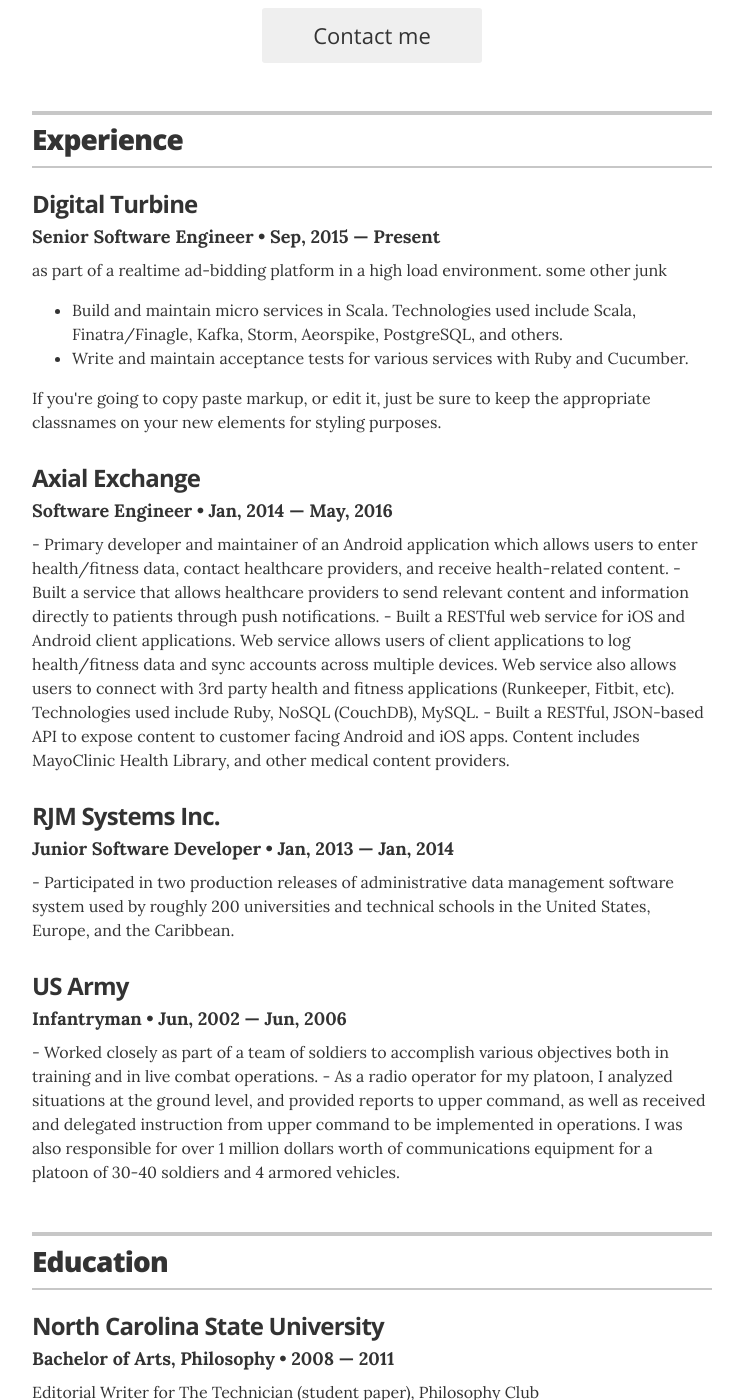
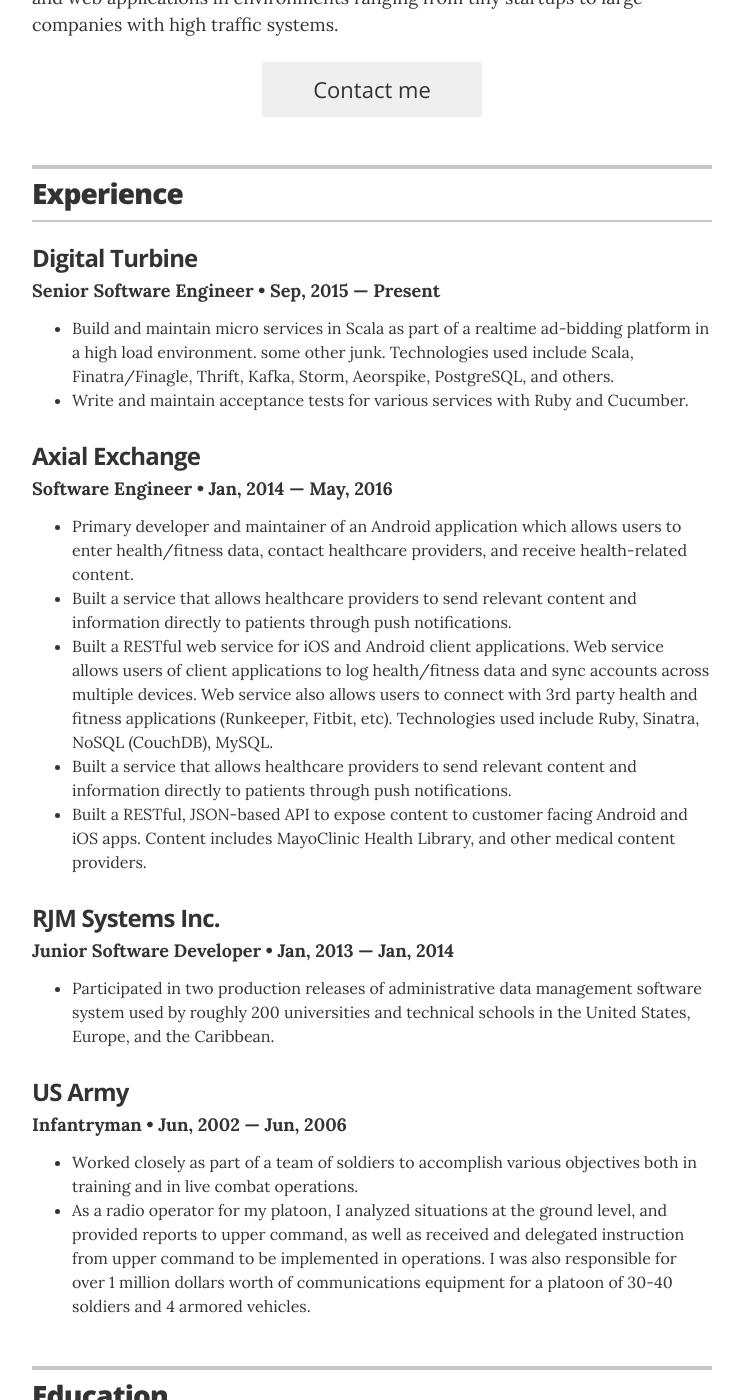
Before and after one commit to meekrabR6R/sites, a Jekyll site: the page built from resume/index.html, in a window 1280 px wide and 1400 px high, scrolled down 329 px. Shown: the whole window, without its empty margins (268-1011 px from the left). Built offline with Jekyll 4.4.1, drawn with Linux system fonts in a browser that asks for light colours; some of the changed text lies outside the part shown.

Commit message:
update resume

```diff
--- a/resume/_config.yml
+++ b/resume/_config.yml
@@ -25,11 +25,11 @@
 # comment out to hide
 resume_section_experience:      true
 resume_section_education:       true
-resume_section_projects:        true
+resume_section_projects:        false
 resume_section_skills:          true
 resume_section_recognition:     true
-resume_section_links:           true
-resume_section_associations:    true
+resume_section_links:           false
+resume_section_associations:    false
 
 # Resume social links
 # uncomment the options you wish to display, and add your own URL
--- a/resume/_layouts/resume.html
+++ b/resume/_layouts/resume.html
@@ -11,7 +11,7 @@
 
         <!-- You can turn off the avatar in _config.yml by setting to false -->
         {% if site.resume_avatar == 'true' %}
-        <img src="images/avatar.jpg" alt="my photo" class="avatar" itemprop="image">
+        <img src="images/prof_pic3.jpg" alt="my photo" class="avatar" itemprop="image">
         {% endif %}
 
         <!-- Your name is defined in the _config.yml file -->
@@ -27,7 +27,7 @@
         </div>
 
         <div class="executive-summary" itemprop="description">
-          <p>Holder</p>
+          <p>Software Engineer with experience developing web services, mobile applications, and web applications in environments ranging from tiny startups to large companies with high traffic systems.</p>
         </div>
 
         {% if site.resume_looking_for_work == 'yes' %}
@@ -51,40 +51,44 @@
         <div class="resume-item" itemscope itemprop="worksFor" itemtype="http://schema.org/Organization">
           <h3 class="resume-item-title" itemprop="name">Digital Turbine</h3>
           <h4 class="resume-item-details" itemprop="description">Senior Software Engineer &bull; Sep, 2015 &mdash; Present</h4>
-          <p class="resume-item-copy"> as part of a realtime ad-bidding platform in a high load environment. some other junk</p>
+          <p class="resume-item-copy"></p>
           <ul class="resume-item-list">
-            <li>Build and maintain micro services in Scala. Technologies used include Scala, Finatra/Finagle, Kafka, Storm, Aeorspike, PostgreSQL, and others. </li>
+            <li>Build and maintain micro services in Scala  as part of a realtime ad-bidding platform in a high load environment. some other junk. Technologies used include Scala, Finatra/Finagle, Thrift, Kafka, Storm, Aeorspike, PostgreSQL, and others. </li>
             <li>Write and maintain acceptance tests for various services with Ruby and Cucumber.</li>
           </ul>
-          <p class="resume-item-copy">If you're going to copy paste markup, or edit it, just be sure to keep the appropriate classnames on your new elements for styling purposes.</p>
-
         </div><!-- end of resume-item -->
-
         <!-- another resume item -->
         <div class="resume-item" itemscope itemprop="worksFor" itemtype="http://schema.org/Organization">
           <h3 class="resume-item-title" itemprop="name">Axial Exchange</h3>
           <h4 class="resume-item-details" itemprop="description">Software Engineer &bull; Jan, 2014 &mdash; May, 2016</h4>
-          <p class="resume-item-copy">- Primary developer and maintainer of an Android application which allows users to enter health/fitness data, contact healthcare providers, and receive health-related content.
-- Built a service that allows healthcare providers to send relevant content and information directly to patients through push notifications.
-- Built a RESTful web service for iOS and Android client applications. Web service allows users of client applications to log health/fitness data and sync accounts across multiple devices. Web service also allows users to connect with 3rd party health and fitness applications (Runkeeper, Fitbit, etc). Technologies used include Ruby, NoSQL (CouchDB), MySQL.
-- Built a RESTful, JSON-based API to expose content to customer facing Android and iOS apps. Content includes MayoClinic Health Library, and other medical content providers.</p>
-
+          <p class="resume-item-copy"></p>
+          <ul class="resume-item-list">
+            <li>Primary developer and maintainer of an Android application which allows users to enter health/fitness data, contact healthcare providers, and receive health-related content.</li>
+            <li>Built a service that allows healthcare providers to send relevant content and information directly to patients through push notifications.</li>
+            <li>Built a RESTful web service for iOS and Android client applications. Web service allows users of client applications to log health/fitness data and sync accounts across multiple devices. Web service also allows users to connect with 3rd party health and fitness applications (Runkeeper, Fitbit, etc). Technologies used include Ruby, Sinatra, NoSQL (CouchDB), MySQL.</li>
+            <li>Built a service that allows healthcare providers to send relevant content and information directly to patients through push notifications.</li>
+            <li>Built a RESTful, JSON-based API to expose content to customer facing Android and iOS apps. Content includes MayoClinic Health Library, and other medical content providers.</li>
+          </ul>
         </div><!-- end of resume-item -->
 
         <!-- by now you're getting the picture... -->
         <div class="resume-item" itemscope itemprop="worksFor" itemtype="http://schema.org/Organization">
           <h3 class="resume-item-title" itemprop="name">RJM Systems Inc.</h3>
           <h4 class="resume-item-details" itemprop="description">Junior Software Developer &bull; Jan, 2013 &mdash; Jan, 2014</h4>
-          <p class="resume-item-copy">- Participated in two production releases of administrative data management software system used by roughly 200 universities and technical schools in the United States, Europe, and the Caribbean.</p>
-
+          <p class="resume-item-copy"></p>
+          <ul class="resume-item-list">
+            <li>Participated in two production releases of administrative data management software system used by roughly 200 universities and technical schools in the United States, Europe, and the Caribbean.</li>
+          </ul>
         </div><!-- end of resume-item -->
 
         <div class="resume-item" itemscope itemprop="worksFor" itemtype="http://schema.org/Organization">
           <h3 class="resume-item-title" itemprop="name">US Army</h3>
           <h4 class="resume-item-details" itemprop="description">Infantryman &bull; Jun, 2002 &mdash; Jun, 2006</h4>
-          <p class="resume-item-copy">- Worked closely as part of a team of soldiers to accomplish various objectives both in training and in live combat operations.
-- As a radio operator for my platoon, I analyzed situations at the ground level, and provided reports to upper command, as well as received and delegated instruction from upper command to be implemented in operations. I was also responsible for over 1 million dollars worth of communications equipment for a platoon of 30-40 soldiers and 4 armored vehicles.</p>
-
+          <p class="resume-item-copy"></p>
+          <ul class="resume-item-list">
+            <li>Worked closely as part of a team of soldiers to accomplish various objectives both in training and in live combat operations.</li>
+            <li>As a radio operator for my platoon, I analyzed situations at the ground level, and provided reports to upper command, as well as received and delegated instruction from upper command to be implemented in operations. I was also responsible for over 1 million dollars worth of communications equipment for a platoon of 30-40 soldiers and 4 armored vehicles.</li>
+          </ul>
         </div><!-- end of resume-item -->
 
       </section>
@@ -121,12 +125,12 @@
       <section class="content-section">
 
         <header class="section-header">
-          <h2>Projects</h2>
+          <h2>Projects / Personal Development</h2>
         </header>
 
         <div class="resume-item">
           <h3 class="resume-item-title"><a href="http://donutlocator.io">donutfinder.io</a></h3>
-          <h4 class="resume-item-details">Founder & Primary Developer &bull; 2012 &mdash; Present</h4>
+          <h4 class="resume-item-details"></h4>
           <p class="resume-item-copy">Donut Locator is an open source node/ember app that lets users find donuts within a defined radius from their home.</p>
         </div>
 
@@ -149,20 +153,44 @@
         </header>
 
         <div class="resume-item">
-          <h4 class="resume-item-details">Donut design</h4>
-          <p class="resume-item-copy">Sprinkle art, icing design, eclair management, taste testing, donut/coffee pairing research</p>
+          <h4 class="resume-item-details">Programming Languages (ordered by proficiency level)</h4>
+          <p class="resume-item-copy">Scala, Java, Clojure, Ruby, Javascript, Swift, Golang, Python, C, Haskell</p>
         </div>
 
         <div class="resume-item">
-          <h4 class="resume-item-details">Craft beer brewing</h4>
-          <p class="resume-item-copy">Hops inspection, brew testing, distribution management, bottle label design, festival and event management</p>
+          <h4 class="resume-item-details">Tools / Libraries / Frameworks</h4>
+          <p class="resume-item-copy">Thrift, Kafka, Storm, Spark, Finatra/Finagle, Play, Akka, Sinatra, NumPy, Theano</p>
         </div>
 
         <div class="resume-item">
-          <h4 class="resume-item-details">Family leadership</h4>
-          <p class="resume-item-copy">Bread winning, conflict resolution, couch inspection, TV longevity testing</p>
+          <h4 class="resume-item-details">Build Tools</h4>
+          <p class="resume-item-copy">SBT, Gradle, Maven, Leiningen, Bundler</p>
         </div>
 
+        <div class="resume-item">
+          <h4 class="resume-item-details">Databases</h4>
+          <p class="resume-item-copy">PostgreSQL, MySQL, SQLite, MongoDB, CouchDB, Aerospike</p>
+        </div>
+
+        <div class="resume-item">
+          <h4 class="resume-item-details">Version Control</h4>
+          <p class="resume-item-copy">Git, Subversion</p>
+        </div>
+
+        <div class="resume-item">
+          <h4 class="resume-item-details">Infrastructure</h4>
+          <p class="resume-item-copy">Amazon Web Services (EC2, Elastic Beanstalk, S3, Route 53, RDS), Digital Ocean, Heroku, OpenShift</p>
+        </div>
+
+        <div class="resume-item">
+          <h4 class="resume-item-details">Automation / Testing</h4>
+          <p class="resume-item-copy">Jenkins, Capistrano, Cucumber</p>
+        </div>
+
+        <div class="resume-item">
+          <h4 class="resume-item-details">Human Languages</h4>
+          <p class="resume-item-copy">English (native), Spanish (fluent), Portuguese (low intermediate), Italian (basic)</p>
+        </div>
       </section>
       <!-- end Skills -->
       {% endif %}
@@ -176,23 +204,10 @@
         </header>
 
         <div class="resume-item">
-          <h3 class="resume-item-title" itemprop="award">Springfield Nuclear Power Plant</h3>
-          <h4 class="resume-item-details">Outstanding Achievement &bull; 2010</h4>
-          <p class="resume-item-copy">Awarded for stopping a nuclear meltdown, even though I also started it.</p>
+          <h3 class="resume-item-title" itemprop="award">North Carolina State University</h3>
+          <h4 class="resume-item-details">Magna Cum Laude &bull; 2011</h4>
+          <!--<p class="resume-item-copy">Awarded for stopping a nuclear meltdown, even though I also started it.</p>-->
         </div>
-
-        <div class="resume-item">
-          <h3 class="resume-item-title" itemprop="award">Duff Beer Customer of the year</h3>
-          <h4 class="resume-item-details">1997 &mdash; 2001, 2003, 2008 &mdash; 2012</h4>
-          <p class="resume-item-copy">Honored by <a href="https://en.wikipedia.org/wiki/Duff_Beer">Duff Beer</a> for being an outstanding customer several years straight. Qualifications included most beer consumed at a bar, most beer purchased, and most beer ralphed.</p>
-        </div>
-
-        <div class="resume-item">
-          <h3 class="resume-item-title" itemprop="award">Moe's Patron of the Month</h3>
-          <h4 class="resume-item-details">12/2001, 8/2004</h4>
-          <p class="resume-item-copy">Specifically this prestigious awarded twice for stopping a robber with my belly.</p>
-        </div>
-
       </section>
       <!-- end Recognition -->
       {% endif %}
@@ -239,12 +254,12 @@
       </section>
       <!-- end Links -->
       {% endif %}
-
+      <!--
       <footer class="page-footer">
         <p class="footer-line">Made by <a href="http://twitter.com/jglovier">@jglovier</a>. Fork me on <a href="https://github.com/jglovier/resume-template">GitHub</a>.</p>
         <p class="footer-line">If this is your live resume, you can modify or remove this part. ;-)</p>
       </footer>
-
+    -->
     </div>
 
   </body>
```
Also changed, not shown: resume/images/prof_pic.jpg (added), resume/images/prof_pic2.jpg (added), resume/images/prof_pic3.jpg (added).
